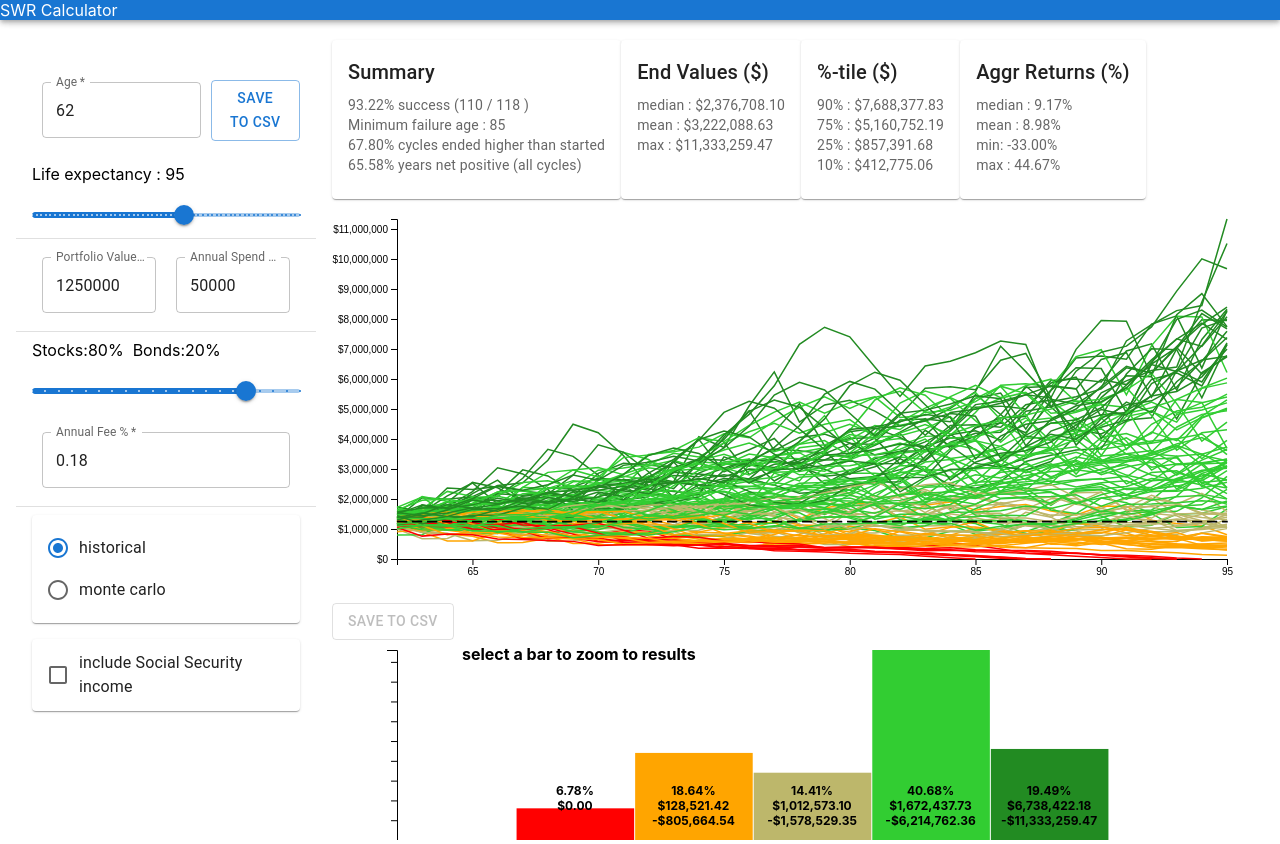
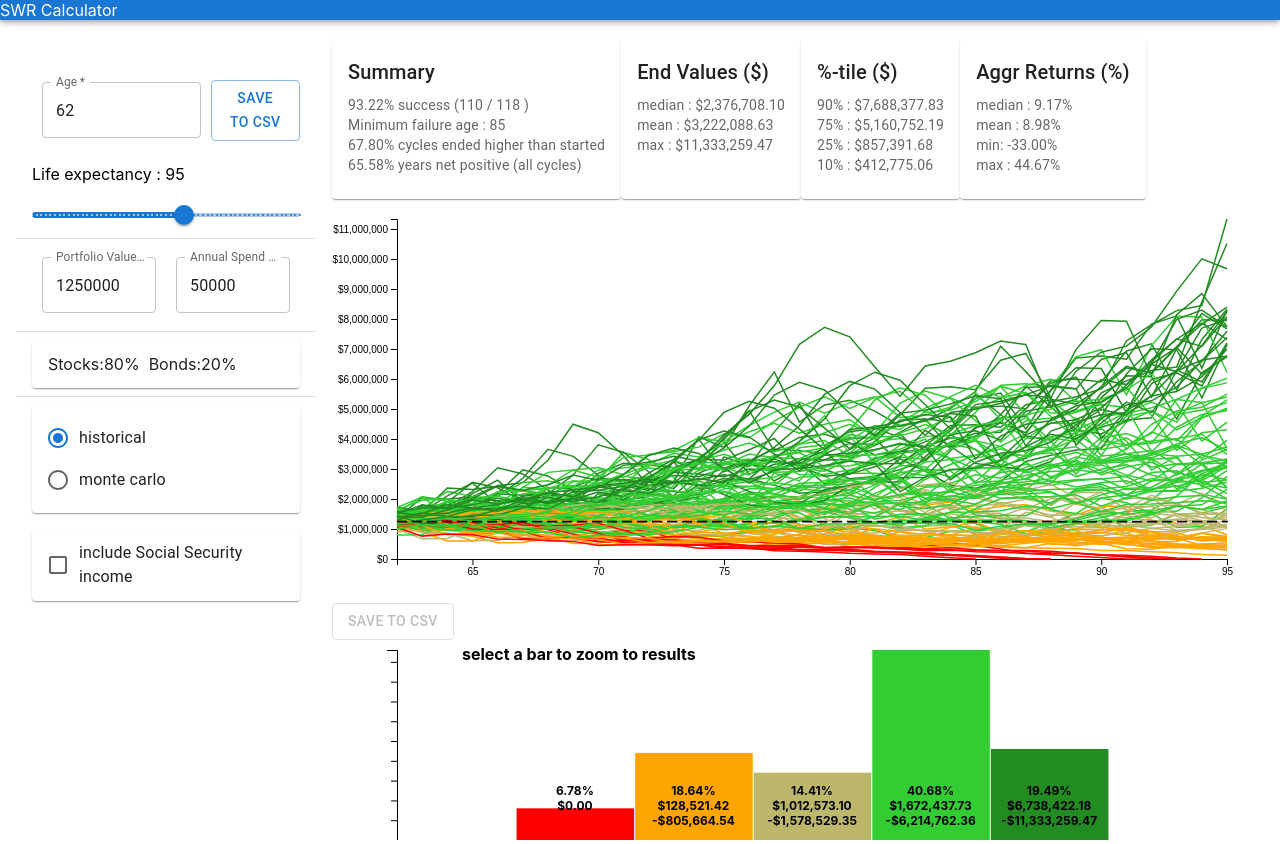
Before and after one commit to pcd-github/pcd-github.github.io, a React (Create React App) app: page / in a window 1280 px wide. Built offline with nearby package versions, Linux system fonts and the light colour scheme.

Commit message:
cleaned up calc panel

```diff
--- a/src/swrcalc.js
+++ b/src/swrcalc.js
@@ -477,23 +477,25 @@ class SWRCalc extends React.Component {
                                     defaultValue={defaultSpendValue}
                                     onChange={handleSpendingValueChange} />
                                 </ListItem>
-                                <ListItem >
+                                <ListItem divider >
+                                    <Accordion>
+                                        <AccordionSummary>
                                             <div >Stocks: </div>
                                             <div id="sAlloc" >{this.state.stockAllocPctState}%</div>
                                             <div >&nbsp; Bonds: </div>
                                             <div id="bAlloc" >{100-this.state.stockAllocPctState}%</div>
-                                </ListItem>
-                                <ListItem >
+                                        </AccordionSummary>
+                                        <AccordionDetails>
                                                 <Slider id="aAlloc" label="Stock Allocation" marks step={5}
                                                     valueLabelDisplay="auto" defaultValue={defaultStocks}
                                                     onChange={handleAllocChange} />
-                                </ListItem>
-                                <ListItem divider >
                                                 <TextField required
                                                 sx={{ m: '10px' }}
                                                 type="number" label="Annual Fee %"
                                                 defaultValue={defaultFeePct}
                                                 onChange={handleFeePctChange} />
+                                        </AccordionDetails>
+                                    </Accordion>
                                 </ListItem>
                                 <ListItem>
                                     <Accordion>
```
Lines whose indentation alone changed are shown as unchanged.
